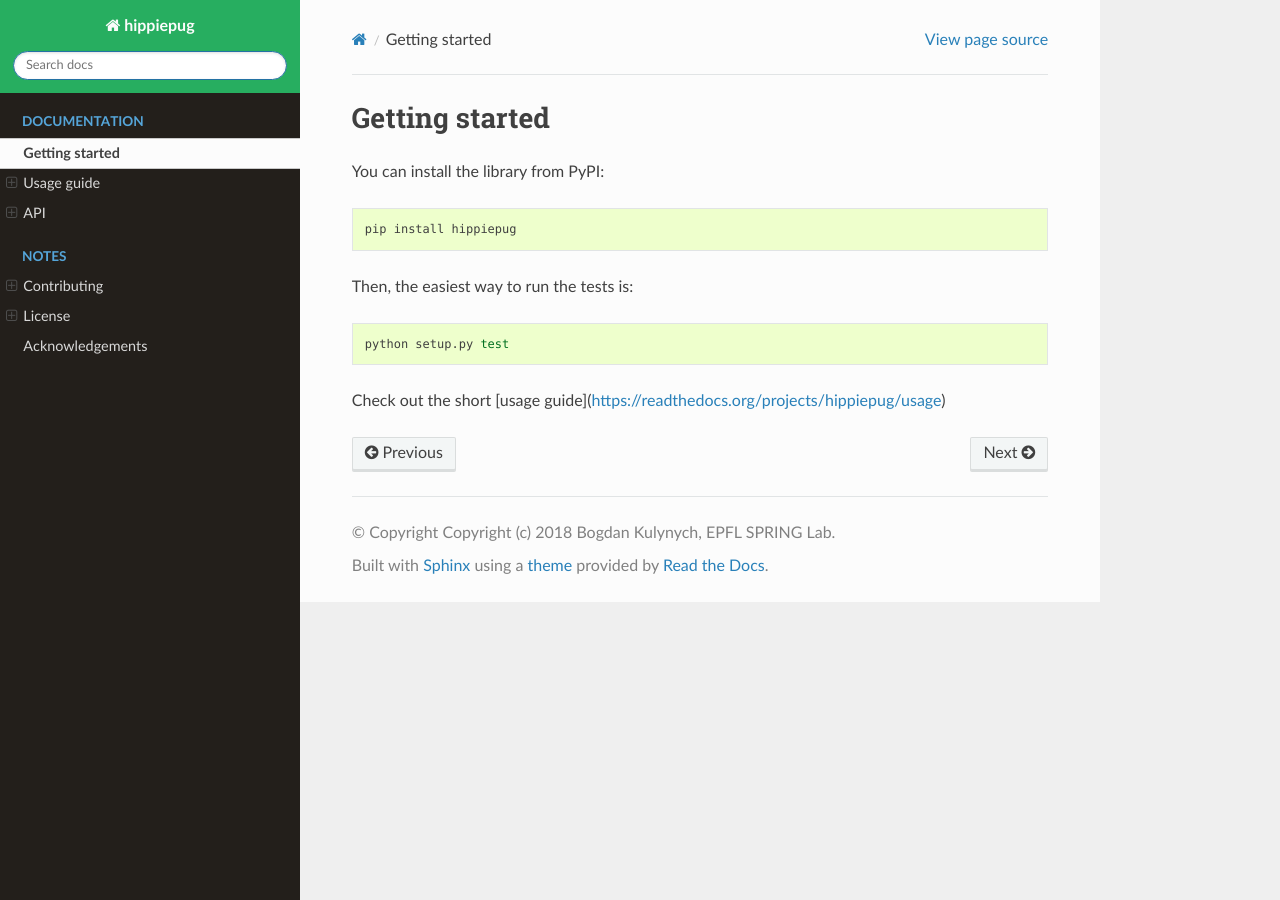
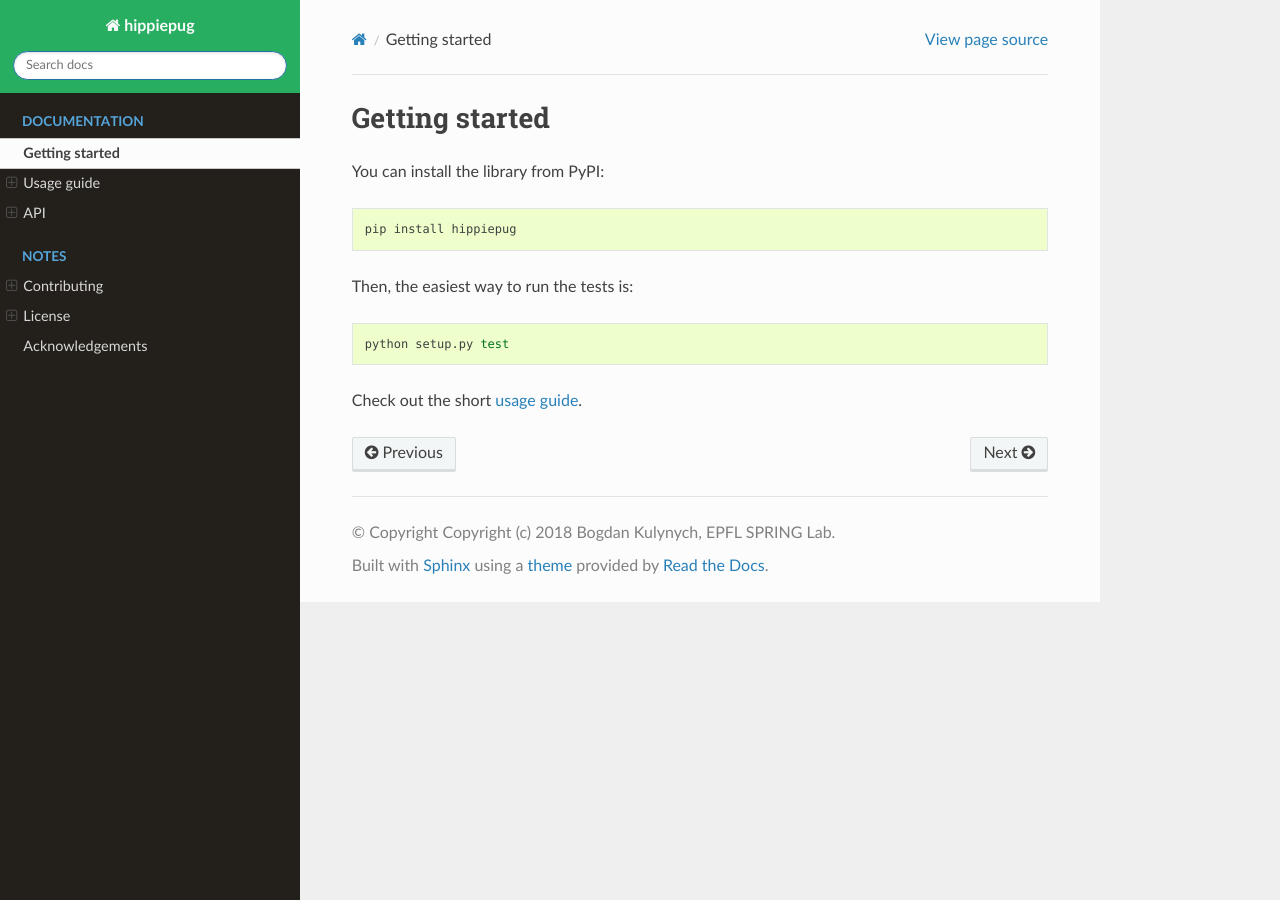
Before and after one commit to spring-epfl/hippiepug, a Sphinx documentation site: the page built from docs/source/quickstart.rst, in a window 1280 px wide. Built offline with Sphinx 7.4.7 and the Read the Docs theme 2.0.0, drawn with Linux system fonts in a browser that asks for light colours.

Commit message:
Fix headings

```diff
--- a/CONTRIBUTING.rst
+++ b/CONTRIBUTING.rst
@@ -3,7 +3,7 @@
 ============
 
 Dev setup
----------
+=========
 
 To install the development dependencies, clone the package from Github, and run within the folder:
 
--- a/README.rst
+++ b/README.rst
@@ -2,9 +2,9 @@
    :width: 100px
    :alt: Hippiepug
 
-=========
+#########
 hippiepug
-=========
+#########
 
 |pypi| |build_status| |test_cov| |docs_status|
 
@@ -63,8 +63,9 @@
 
 .. getting-started-marker-do-not-remove
 
+===============
 Getting started
-~~~~~~~~~~~~~~~
+===============
 
 You can install the library from PyPI:
 
@@ -78,12 +79,13 @@
 
    python setup.py test
 
-Check out the short [usage guide](https://readthedocs.org/projects/hippiepug/usage)
+Check out the short `usage guide <https://readthedocs.org/projects/hippiepug/usage>`_.
 
 .. acks-marker-do-not-remove
 
+================
 Acknowledgements
-~~~~~~~~~~~~~~~~
+================
 
 * The library is a reimplementation of G. Danezis's `hippiehug`_ (hence
   the name).
--- a/docs/source/api.rst
+++ b/docs/source/api.rst
@@ -1,6 +1,6 @@
-***
+===
 API
-***
+===
 
 Chain
 =====
--- a/docs/source/index.rst
+++ b/docs/source/index.rst
@@ -2,9 +2,9 @@
   :width: 150px
   :align: right
 
-=========
+#########
 hippiepug
-=========
+#########
 
 *Sublinear-lookup blockchains and efficient key-value Merkle trees*
 
--- a/docs/source/license.rst
+++ b/docs/source/license.rst
@@ -5,6 +5,6 @@
 .. include:: ../../LICENSE
 
 Notice
-~~~~~~
+======
 
 .. include:: ../../NOTICE
```
Also changed, not shown: docs/source/usage.rst (+13 -11 lines).
